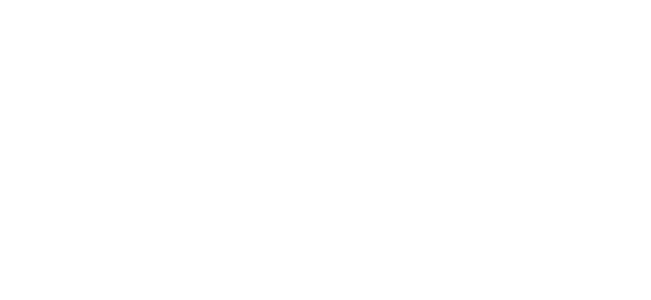
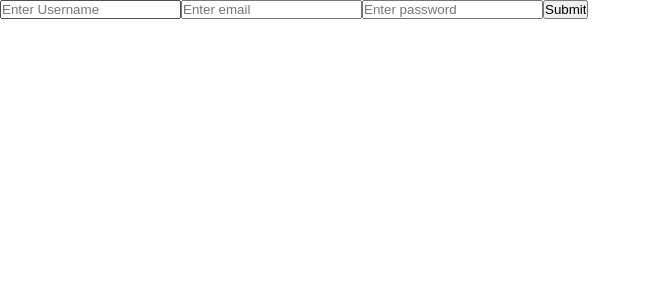
Before and after one commit to EnkhmunkhBEE/course-portal, a Next.js app: page /signup in a window 1280 px wide. Shown: the top 300 px of the page, without its empty margins (0-651 px from the left). Built offline with nearby package versions, Linux system fonts and the light colour scheme.

Commit message:
added login page

```diff
--- /dev/null
+++ b/src/app/formhandle/SubmitHandle.tsx
@@ -0,0 +1,10 @@
+import { Formdata } from "../types";
+
+export default function handleSubmit(
+  e: React.FormEvent<HTMLFormElement>,
+  form: Formdata
+) {
+  e.preventDefault();
+
+  console.log(form);
+}
--- a/src/app/signup/page.tsx
+++ b/src/app/signup/page.tsx
@@ -1,3 +1,57 @@
-export default function Page() {
-  return null;
+"use client";
+
+import { useState } from "react";
+import { Formdata, initialForm } from "../types";
+import handleSubmit from "../formhandle/SubmitHandle";
+
+export default function Login() {
+   const [form, setForm] = useState<Formdata>(initialForm)
+
+
+
+  return (
+    <form onSubmit={(e) => handleSubmit(e,form)}>
+      <input
+        type="text"
+        placeholder="Enter Username"
+        value={form.username}
+        onChange={(e) =>
+          setForm({
+            ...form,
+            username: e.target.value,
+          })
+        }
+        required
+      />
+
+      <input
+        type="email"
+        placeholder="Enter email"
+        value={form.email}
+        onChange={(e) =>
+          setForm({
+            ...form,
+            email: e.target.value,
+          })
+        }
+        required
+      />
+
+      <input
+        type="password"
+        placeholder="Enter password"
+        value={form.password}
+        onChange={(e) =>
+          setForm({
+            ...form,
+            password: e.target.value,
+          })
+        }
+        required
+        minLength={8}
+      />
+
+      <input type="submit" value="Submit" />
+    </form>
+  );
 }
--- /dev/null
+++ b/src/app/types.ts
@@ -0,0 +1,10 @@
+ export type Formdata = {
+  username: string;
+  password: string;
+  email: string;
+};
+export const initialForm: Formdata = {
+  username: "",
+  password: "",
+  email: "",
+};
--- a/src/components/Header.tsx
+++ b/src/components/Header.tsx
@@ -11,6 +11,8 @@ export default function Header({ title }: HeaderProps) {
 
       <div className="nav-links">
         <Link href="/about">About</Link>
+        <Link href="/login">Login</Link>
+        <Link href="/signup">Signup</Link>
       </div>
     </nav>
   );
```
Also changed, not shown: src/app/login/page.tsx (+38 -0 lines).
